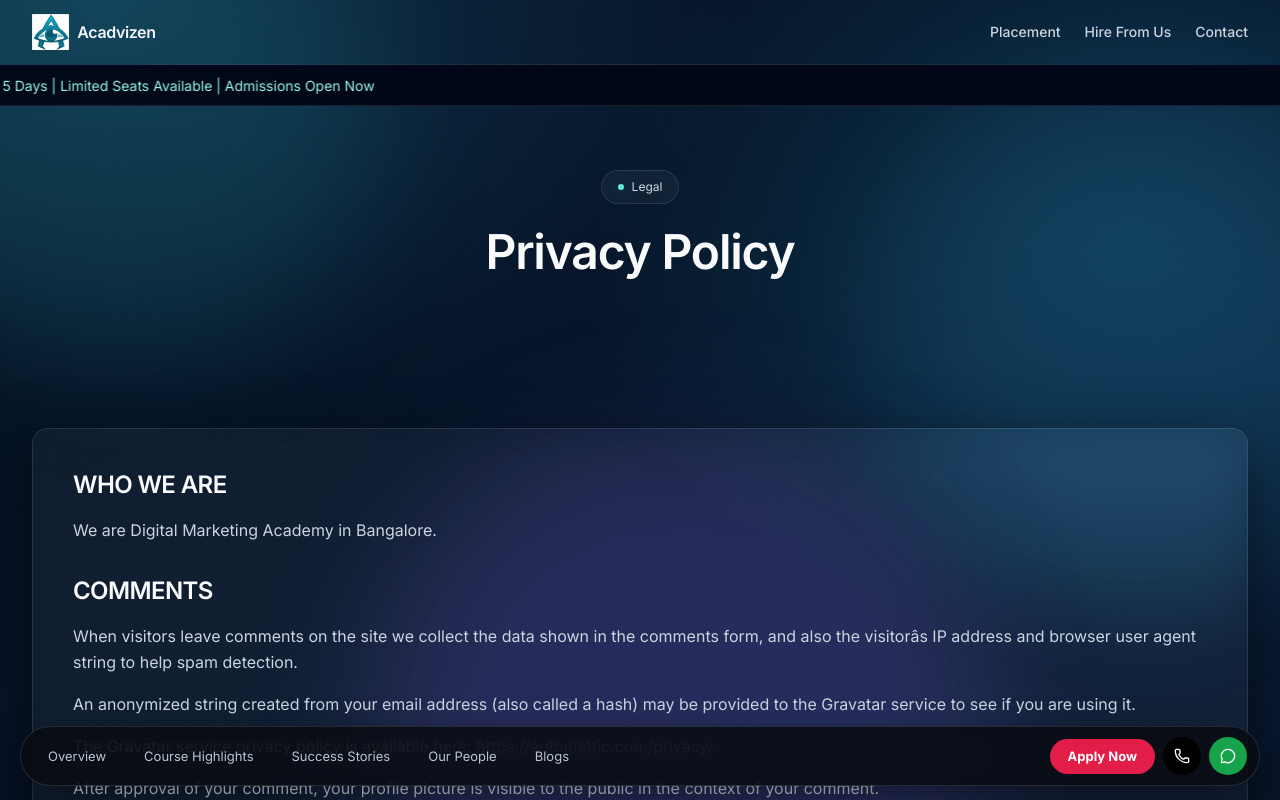
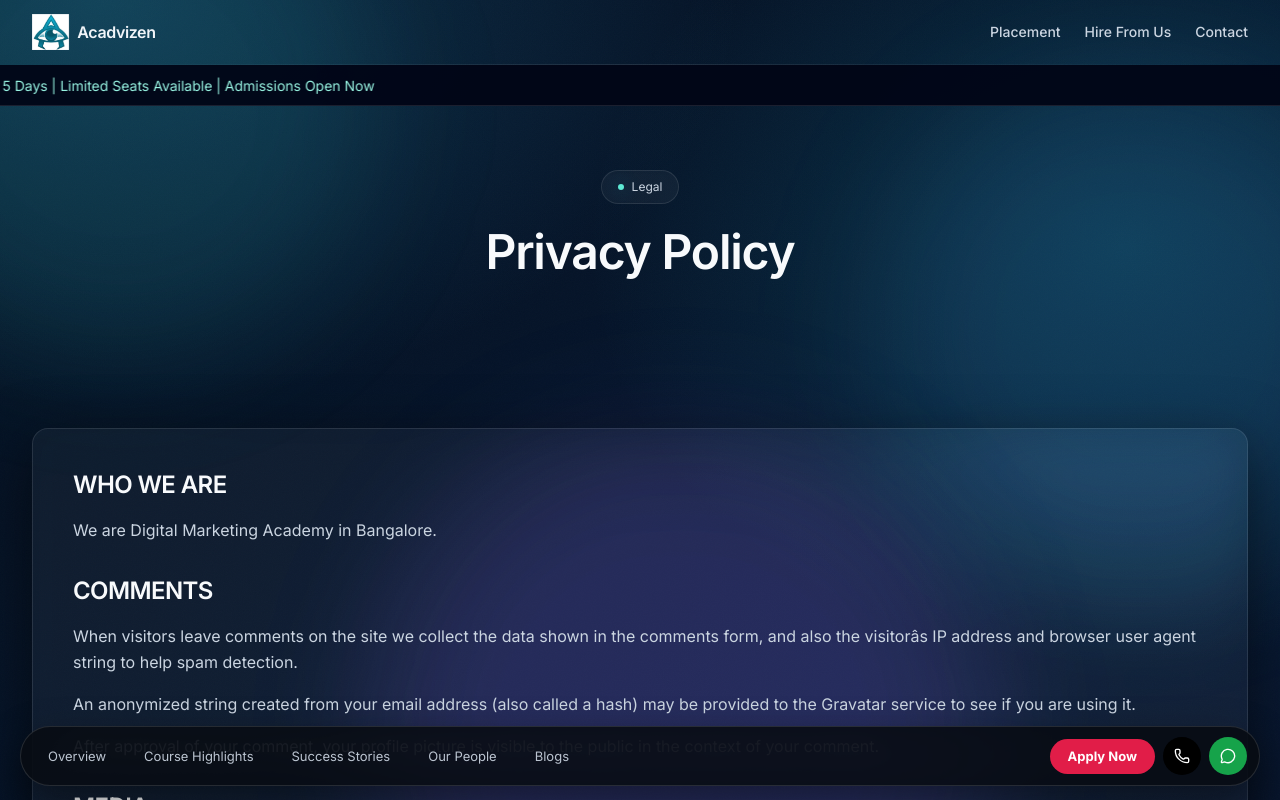
Before and after one commit to Lavanyaraju19/Acadvizen-newww, a React (Vite) app: page /privacy-policy in a window 1280 px wide. Shown: the top 800 px of the page. Built offline with nearby package versions, Linux system fonts and the light colour scheme; no server answers; the database is empty.

Commit message:
Update Privacy Policy page

```diff
--- a/src/pages/PrivacyPolicy.jsx
+++ b/src/pages/PrivacyPolicy.jsx
@@ -46,9 +46,6 @@ export function PrivacyPolicy() {
             <p className="mt-4 text-slate-300 leading-relaxed">
               An anonymized string created from your email address (also called a hash) may be provided to the
               Gravatar service to see if you are using it.
-            </p>
-            <p className="mt-4 text-slate-300 leading-relaxed">
-              The Gravatar service privacy policy is available here: https://automattic.com/privacy/.
             </p>
             <p className="mt-4 text-slate-300 leading-relaxed">
               After approval of your comment, your profile picture is visible to the public in the context of your
```
